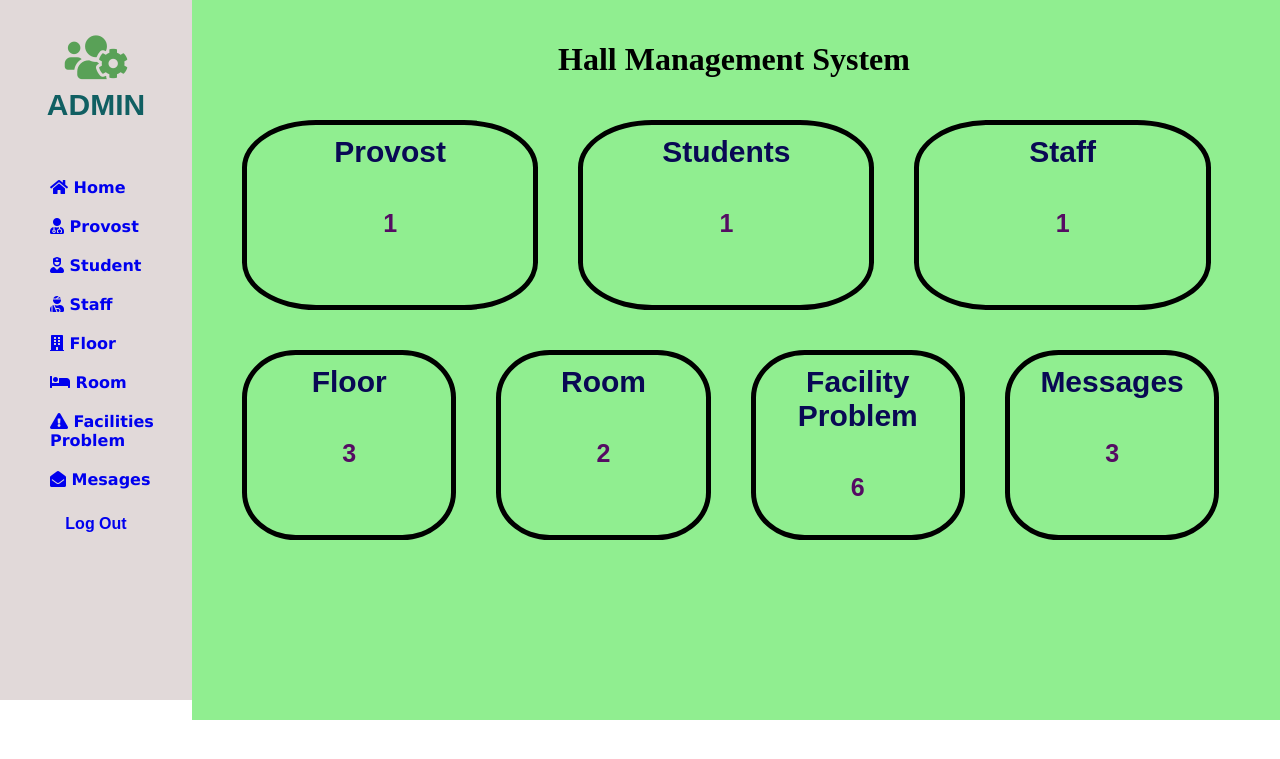
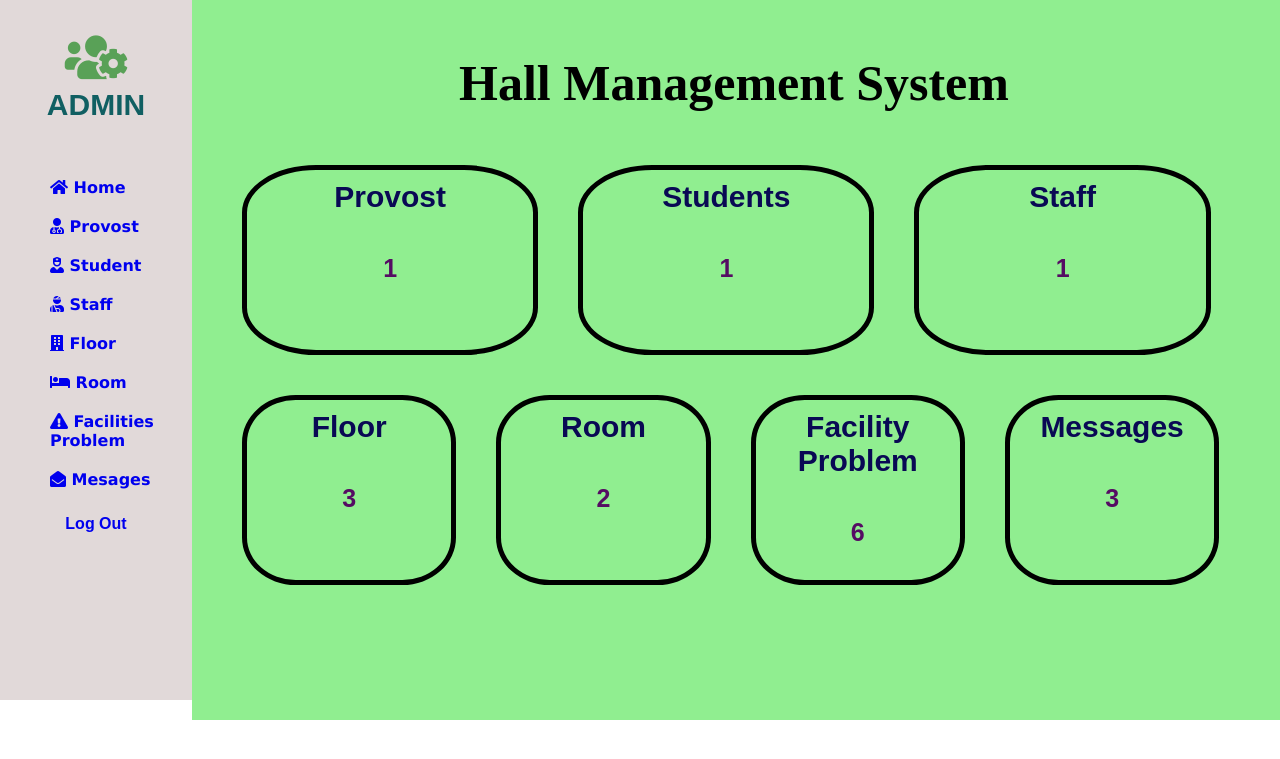
Before and after one commit to shakil2022/IWT-Final_Project, a PHP site: page /dashboard/home.php in a window 1280 px wide. Shown: the top 759 px of the page. Run offline with PHP 8.4, Linux system fonts and the light colour scheme; data comes from the database, SQL or seed files in the repository; some web fonts are replaced.

Commit message:
Update home.php

```diff
--- a/dashboard/home.php
+++ b/dashboard/home.php
@@ -146,6 +146,11 @@
                background: red;
 
           }
+          #hall{
+            font-size: 50px;
+            color: black;
+            /* background: red; */
+          }
      </style>
 
 
@@ -228,7 +233,7 @@
      <div class="mainpart">
 
           <div class="infocard">
-               <h1>Hall Management System</h1>
+               <h1 id="hall">Hall Management System</h1>
 
                <a href="../Provost/DispProvost.php" rel="">
                     <div class="cardspecific" style="width: 26%;">
```
